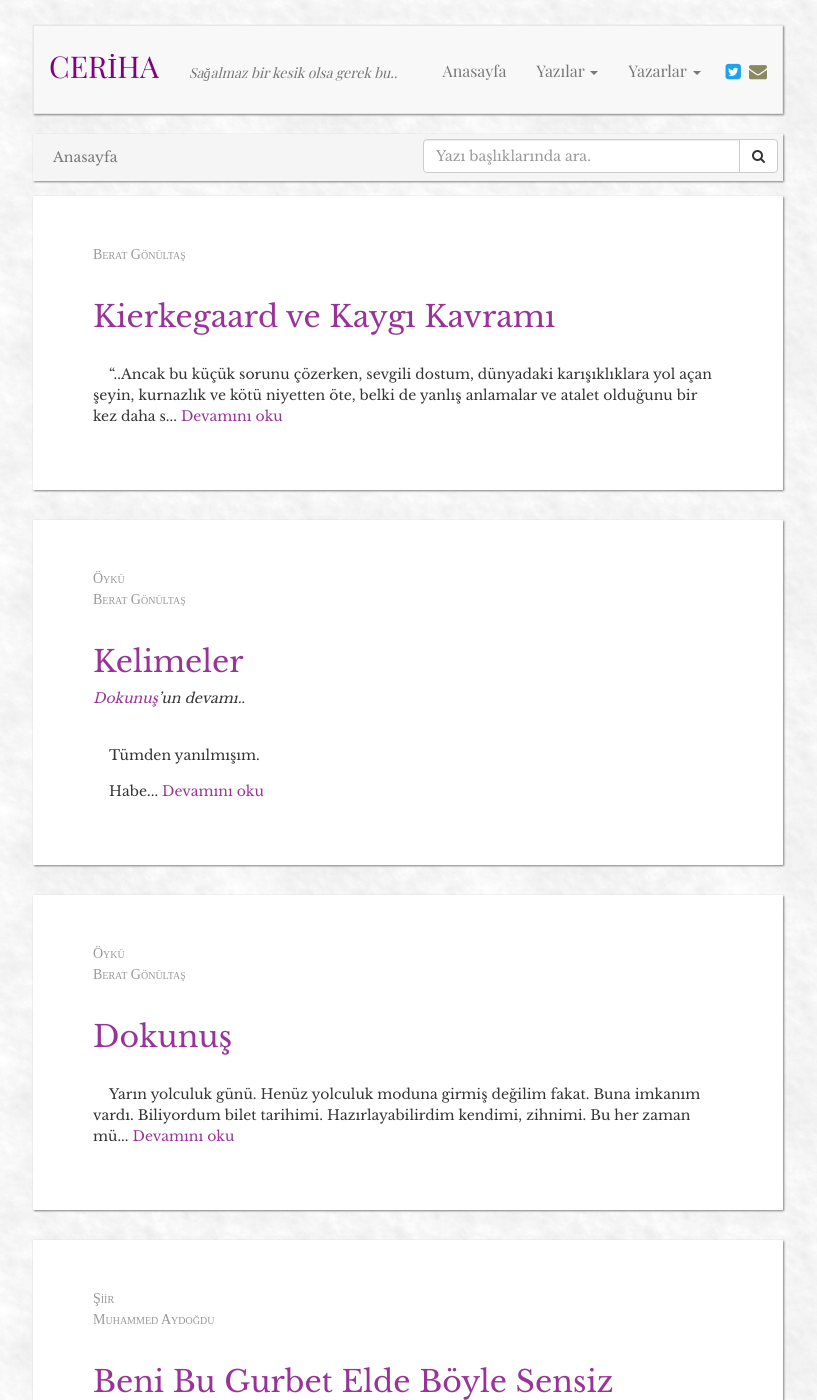
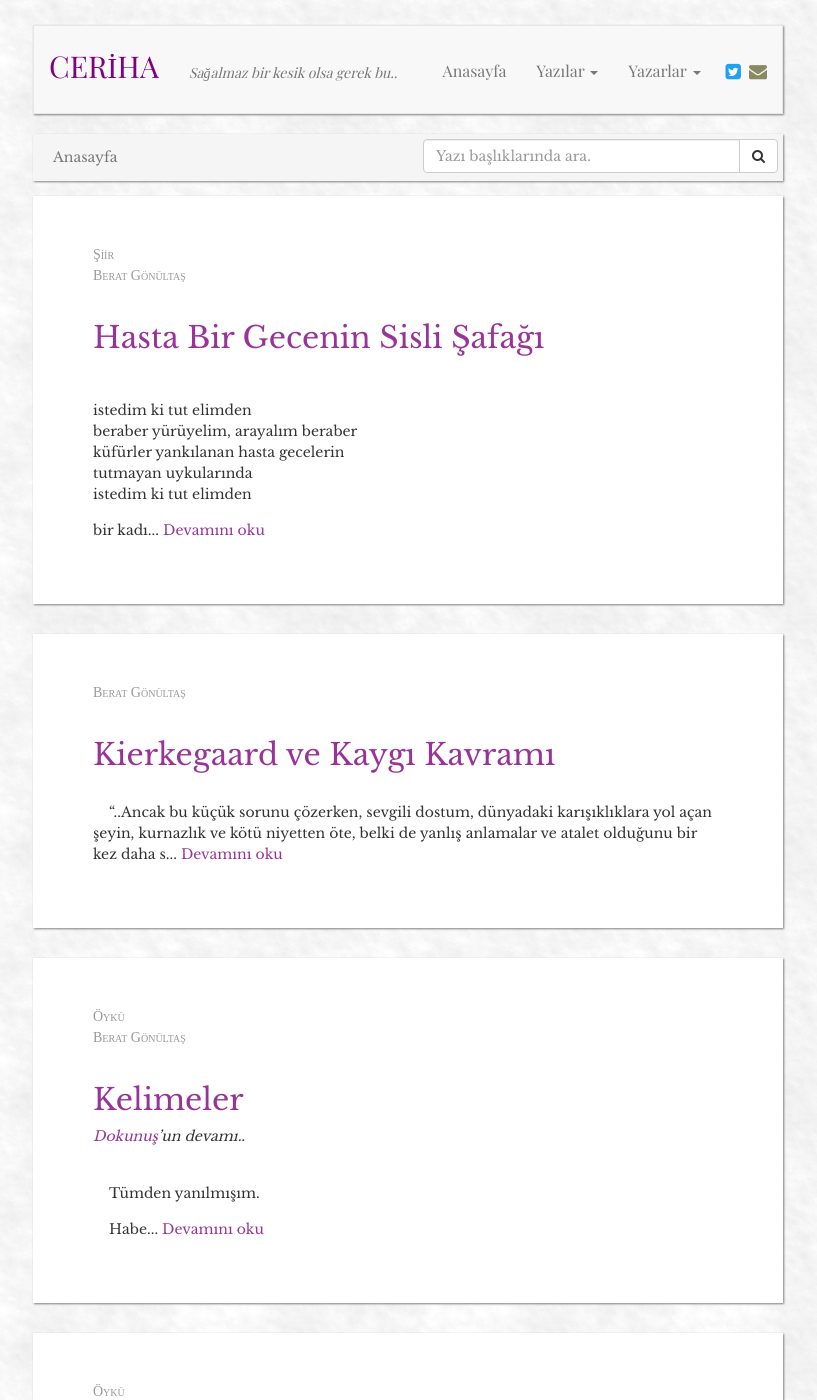
Before and after one commit to muhammedaydogdu/muhammedaydogdu.github.io, a Jekyll site: the page built from index.html, in a window 1280 px wide and 1400 px high. Shown: the whole window, without its empty margins (232-1049 px from the left). Built offline with Jekyll 4.4.1, drawn with Linux system fonts in a browser that asks for light colours; some web fonts are replaced; the list of posts is cut into pages by our own code; some of the changed text lies outside the part shown.

Commit message:
Update 2018-10-02-hasta-bir-gecenin-sisli-safagi.md

```diff
--- a/_posts/2018-10-02-hasta-bir-gecenin-sisli-safagi.md
+++ b/_posts/2018-10-02-hasta-bir-gecenin-sisli-safagi.md
@@ -4,8 +4,7 @@ title: Hasta Bir Gecenin Sisli Şafağı
 author: Berat Gönültaş
 type: Şiir
 x: "200"
-image:
-published: no
+image: hasta-bir-gecenin-sisli-safagi.jpg
 ---
 <br/>
 
```
